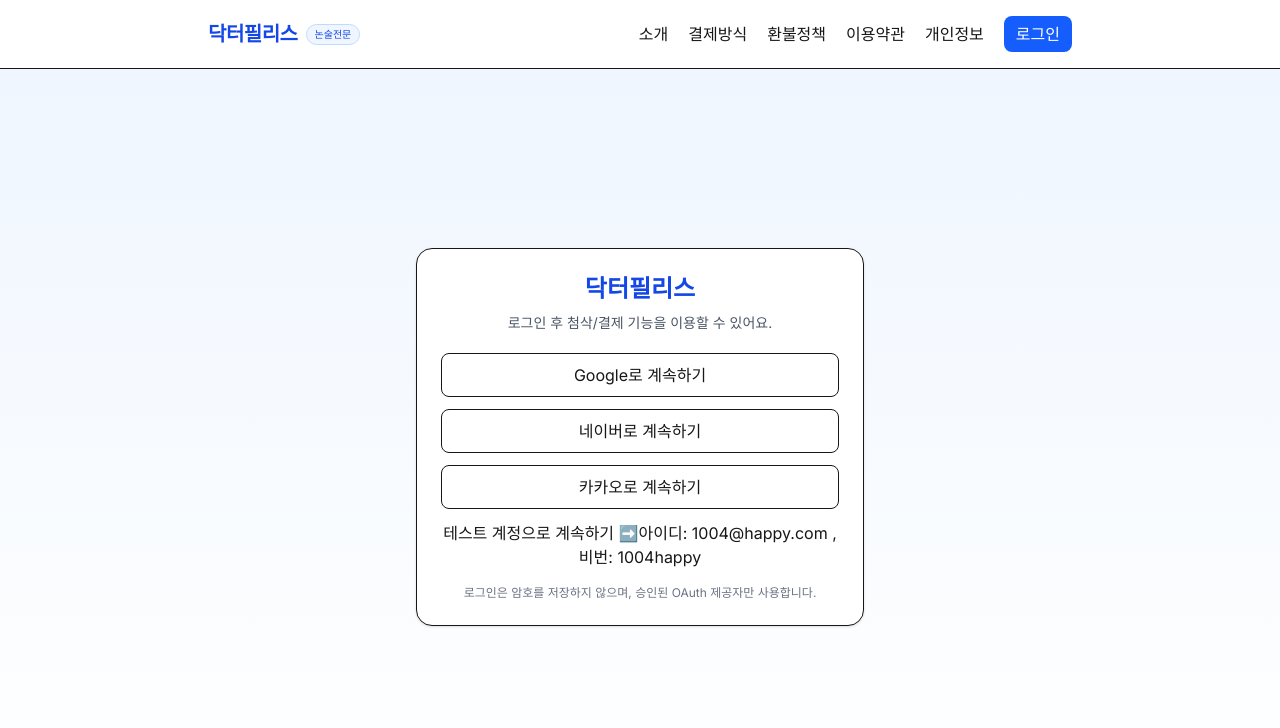
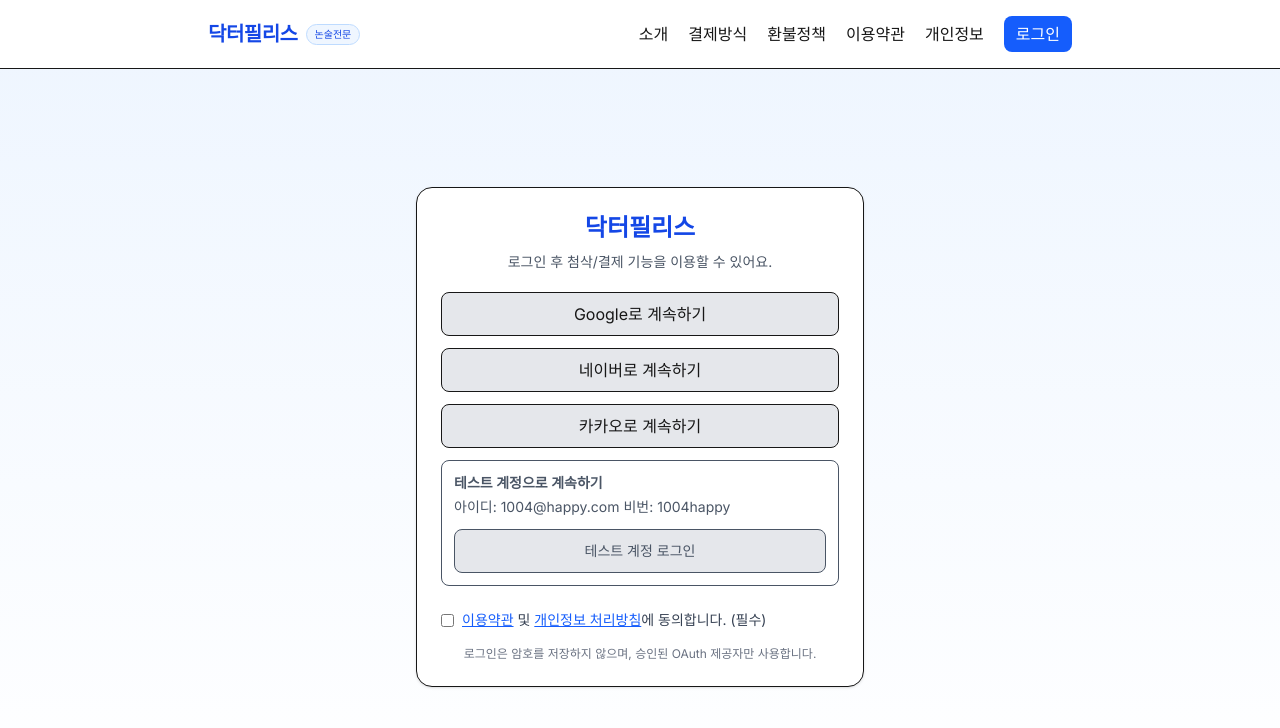
Before and after one commit to SHTH-AGI-LAB/shth-essay, a Next.js app: page /login in a window 1280 px wide. Shown: the top 728 px of the page. Built offline with nearby package versions, Linux system fonts and the light colour scheme; no server answers.

Commit message:
로그인 시 체크박스 링크 연결

```diff
--- a/src/app/login/page.tsx
+++ b/src/app/login/page.tsx
@@ -1,7 +1,7 @@
 // app/login/page.tsx
 "use client";
 
-import { Suspense, useEffect } from "react";
+import { Suspense, useEffect, useState } from "react";
 import { useSession, signIn } from "next-auth/react";
 import { useRouter, useSearchParams } from "next/navigation";
 
@@ -21,11 +21,29 @@ function LoginInner() {
   const search = useSearchParams();
   const redirect = (search?.get("redirect") ?? "/") as string;
 
+  // ✅ 필수 동의 체크박스 상태
+  const [agreed, setAgreed] = useState(false);
+
   useEffect(() => {
     if (status === "authenticated") {
       router.replace(redirect);
     }
   }, [status, redirect, router]);
+
+  // ✅ 동의 안 했으면 signIn 막기
+  const guardedSignIn = (provider: string, cbUrl: string) => {
+    if (!agreed) {
+      alert("이용약관 및 개인정보 처리방침에 동의해야 로그인할 수 있습니다.");
+      return;
+    }
+    void signIn(provider, { callbackUrl: cbUrl });
+  };
+
+  // 버튼 공통 클래스
+  const btn = (enabled: boolean) =>
+    `w-full h-11 rounded-lg border transition ${
+      enabled ? "bg-white hover:bg-gray-50 cursor-pointer" : "bg-gray-200 cursor-not-allowed"
+    }`;
 
   return (
     <main className="min-h-[calc(100vh-64px)] flex items-center justify-center p-6 bg-gradient-to-b from-blue-50 to-white">
@@ -35,19 +53,70 @@ function LoginInner() {
           <p className="mt-2 text-sm text-gray-600">로그인 후 첨삭/결제 기능을 이용할 수 있어요.</p>
         </div>
 
+        {/* 소셜/테스트 로그인 버튼들 */}
         <div className="space-y-3">
-          <button onClick={() => signIn("google", { callbackUrl: redirect })} className="w-full h-11 rounded-lg border hover:bg-gray-50 transition">
+          <button
+            type="button"
+            onClick={() => guardedSignIn("google", redirect)}
+            disabled={!agreed}
+            className={btn(agreed)}
+          >
             Google로 계속하기
           </button>
-          <button onClick={() => signIn("naver", { callbackUrl: redirect })} className="w-full h-11 rounded-lg border hover:bg-gray-50 transition">
+          <button
+            type="button"
+            onClick={() => guardedSignIn("naver", redirect)}
+            disabled={!agreed}
+            className={btn(agreed)}
+          >
             네이버로 계속하기
           </button>
-          <button onClick={() => signIn("kakao", { callbackUrl: redirect })} className="w-full h-11 rounded-lg border hover:bg-gray-50 transition">
+          <button
+            type="button"
+            onClick={() => guardedSignIn("kakao", redirect)}
+            disabled={!agreed}
+            className={btn(agreed)}
+          >
             카카오로 계속하기
           </button>
-          <button onClick={() => signIn("test-account", { callbackUrl: "/" })}>
-            테스트 계정으로 계속하기 ➡️아이디: 1004@happy.com , 비번: 1004happy
-          </button>
+
+          {/* 테스트 계정 로그인 */}
+          <div className="text-sm text-gray-600 rounded-lg border p-3">
+            <p className="font-semibold mb-1">테스트 계정으로 계속하기</p>
+            <p>
+              아이디: <span className="font-mono">1004@happy.com</span>
+              {"  "}비번: <span className="font-mono">1004happy</span>
+            </p>
+            <button
+              type="button"
+              onClick={() => guardedSignIn("test-account", "/")}
+              disabled={!agreed}
+              className={`mt-3 ${btn(agreed)}`}
+            >
+              테스트 계정 로그인
+            </button>
+          </div>
+        </div>
+
+        {/* ✅ 필수 동의 체크박스 + 링크 */}
+        <div className="mt-6 flex items-start gap-2">
+          <input
+            id="agree"
+            type="checkbox"
+            checked={agreed}
+            onChange={(e) => setAgreed(e.target.checked)}
+            className="mt-1"
+          />
+          <label htmlFor="agree" className="text-sm text-gray-700">
+            <a href="/terms" target="_blank" className="text-blue-600 underline">
+              이용약관
+            </a>{" "}
+            및{" "}
+            <a href="/privacy" target="_blank" className="text-blue-600 underline">
+              개인정보 처리방침
+            </a>
+            에 동의합니다. (필수)
+          </label>
         </div>
 
         <p className="mt-4 text-xs text-gray-500 text-center">
```
